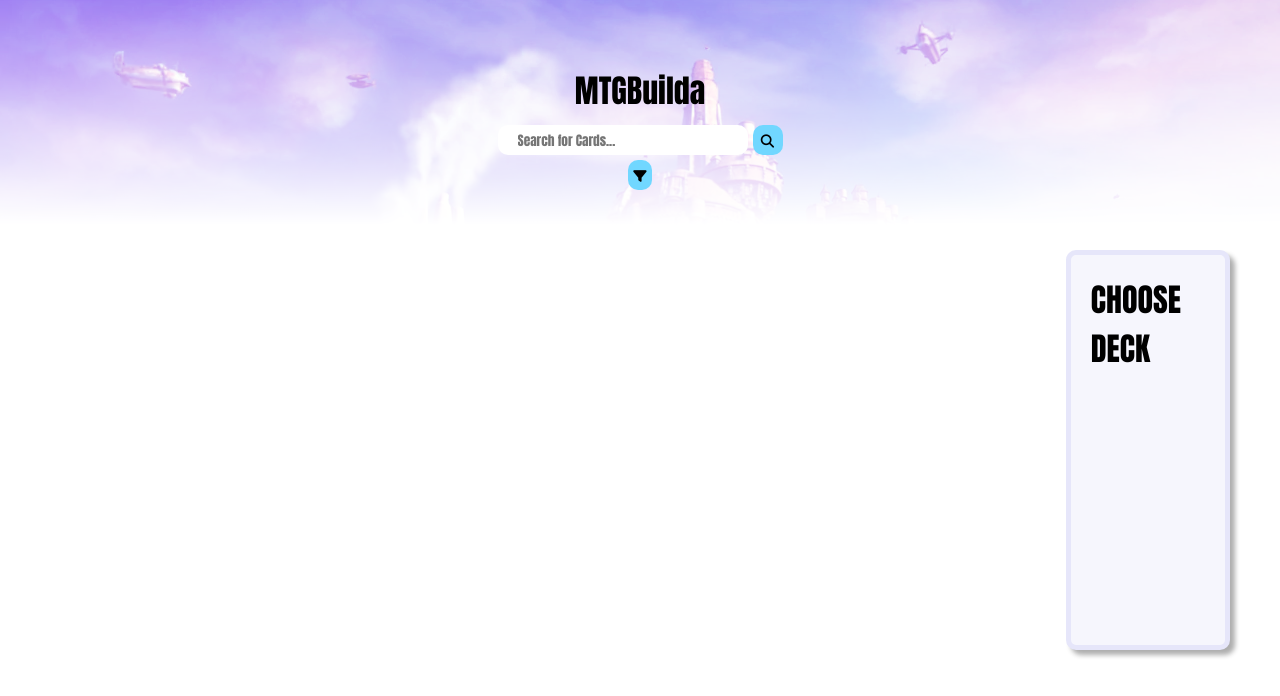
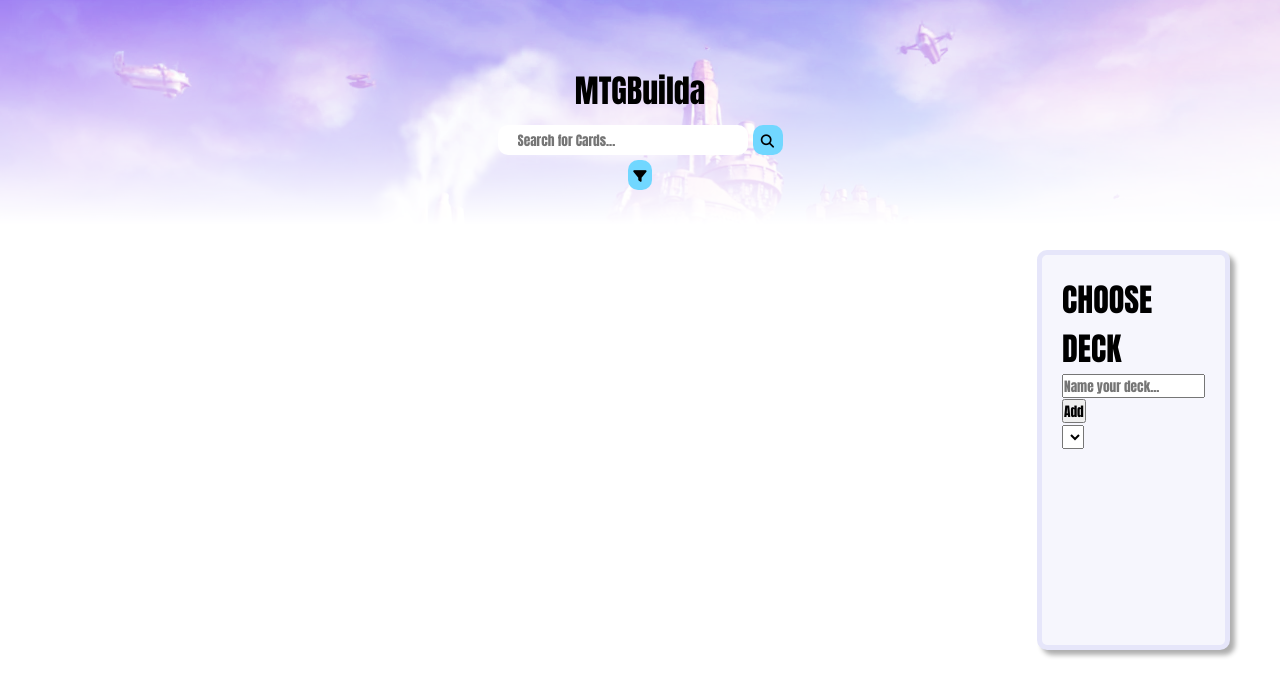
Before and after one commit to ZhouD05/mtg-deckbuilder, a React (Vite) app in the folder MTGBuilda/: page / in a window 1280 px wide. Shown: the top 696 px of the page. Built offline with nearby package versions, Linux system fonts and the light colour scheme.

Commit message:
Added ability to add decks and select specific one.

```diff
--- a/MTGBuilda/src/components/Card.jsx
+++ b/MTGBuilda/src/components/Card.jsx
@@ -1,18 +1,15 @@
-export default function Card({ card, deckList, setDeckList}) {
+export default function Card({ card }) {
     if (Object.hasOwn(card, "card_faces") && !Object.hasOwn(card, "image_uris")) {
         card = card.card_faces[0];
     }
 
-    function addCardToList() {
-        setDeckList([...deckList, card]);
-    }
 
     return (
         <div className="card">
             <div className="cardImage">
                 <img src={card.image_uris.png}/>
                 <div className="cardSelect hide">
-                    <button onClick={addCardToList}><i className="fa-solid fa-plus"></i></button>
+                    <button><i className="fa-solid fa-plus"></i></button>
                 </div>
             </div>
             <p>{card.name}</p>
--- a/MTGBuilda/src/components/CardDisplay.jsx
+++ b/MTGBuilda/src/components/CardDisplay.jsx
@@ -1,11 +1,11 @@
 import Card from "./Card";
 
-export default function CardDisplay( {cards, deckList, setDeckList} ) {
+export default function CardDisplay( {cards} ) {
     function renderCards() {
         if (!cards) { return <p>Invalid Search</p>}
 
         return cards.map((card) => (
-            <Card key={card.id} card={card} deckList={deckList} setDeckList={setDeckList}/>
+            <Card key={card.id} card={card}/>
         ))
     }
     return (
--- a/MTGBuilda/src/components/DeckBuilder.jsx
+++ b/MTGBuilda/src/components/DeckBuilder.jsx
@@ -4,12 +4,17 @@ import { useState } from "react"
 
 export default function DeckBuilder( {cards} ) {
     const [decks, setDecks] = useState([]);
-    const [deckList, setDeckList] = useState([]);
+    const [currentDeck, setCurrentDeck] = useState(0);
 
     return (
         <div className="deckBuilder">
-            <CardDisplay cards={cards} deckList={deckList} setDeckList={setDeckList}/>
-            <DeckSelector deckList={deckList} setDeckList={setDeckList}/>
+            <CardDisplay cards={cards}/>
+            <DeckSelector
+                currentDeck={currentDeck}
+                setCurrentDeck={setCurrentDeck}
+                decks={decks}
+                setDecks={setDecks}
+            />
         </div>
     )
 }
--- a/MTGBuilda/src/components/DeckSelector.jsx
+++ b/MTGBuilda/src/components/DeckSelector.jsx
@@ -1,23 +1,48 @@
-import { useEffect } from "react"
+import { useEffect, useRef } from "react"
 
-export default function DeckSelector( {deckList, setDeckList} ) {
+export default function DeckSelector( {currentDeck, setCurrentDeck, decks, setDecks} ) {
+    const nameRef = useRef(null);
 
-    useEffect(() => {
-        displayLatestCard()
-        console.log(deckList)
-    }, [deckList]);
+    function handleSubmit(e) {
+        e.preventDefault();
+        const newName = nameRef.current.value;
 
-    function displayLatestCard() {
-        if (deckList.length > 0) {
-            return deckList[deckList.length - 1].name
+        if (decks.find((deck) => deck.name === newName)) {
+            console.log("Already IN")
+            alert("This deck name already exists.")
+        } else {
+            const newDeck = { name: newName, cards: [] };
+            setDecks([...decks, newDeck])
         }
+    }
+
+    function handleSelect(e) {
+        e.preventDefault();
+        setCurrentDeck(e.target.value);
+    }
+
+    function renderDeckOptions() {
+        return decks.map((deck) => (
+            <option key={deck.name} value={deck.name}>{deck.name}</option>
+        ))
     }
 
     return (
         <div className="deckSelector">
             <div className="deckModule">
                 <h1> CHOOSE DECK</h1>
-                <p>{displayLatestCard()}</p>
+                <form id="addDeckForm" onSubmit={handleSubmit}>
+                    <input
+                        type="text"
+                        placeholder="Name your deck..."
+                        ref={nameRef}
+                    />
+                    <button id="addDeckButton" type="submit">Add</button>
+                </form>
+
+                <select onChange={handleSelect}>
+                    {renderDeckOptions()}
+                </select>
             </div>
         </div>
     )
--- a/MTGBuilda/src/components/SearchBar.jsx
+++ b/MTGBuilda/src/components/SearchBar.jsx
@@ -8,16 +8,16 @@ export default function SearchBar( { sendCardList, cardQuery} ) {
     const [cardList, setCardList] = useState([]);
 
     async function getCardList() {
-        console.log(`${BASE_URL}/cards/search?q=${searchInput + cardQuery}`);
         let response = await fetch(`${BASE_URL}/cards/search?q=${searchInput + cardQuery}`);
         let data = await response.json();
         const fullCardList = data.data;
-        console.log(data)
+
         while (data.has_more && fullCardList.length < MAX_LIST_SIZE) {
             response = await fetch(data.next_page);
             data = await response.json();
             fullCardList.push(...data.data);
         }
+
         sendCardList(fullCardList);
     }
 
```
